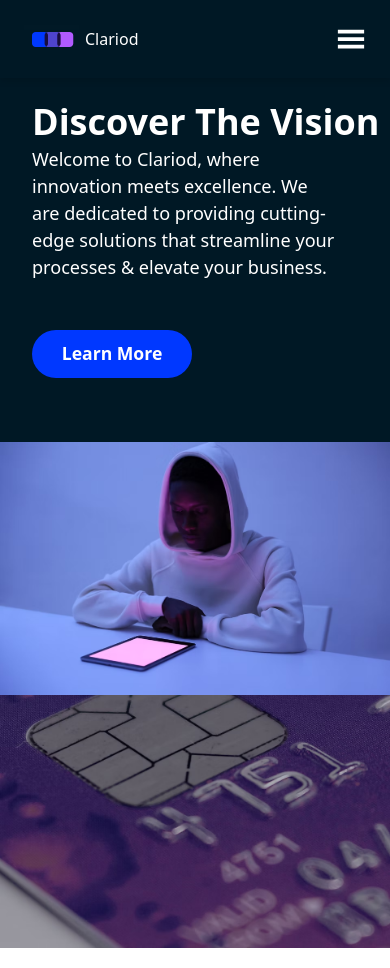
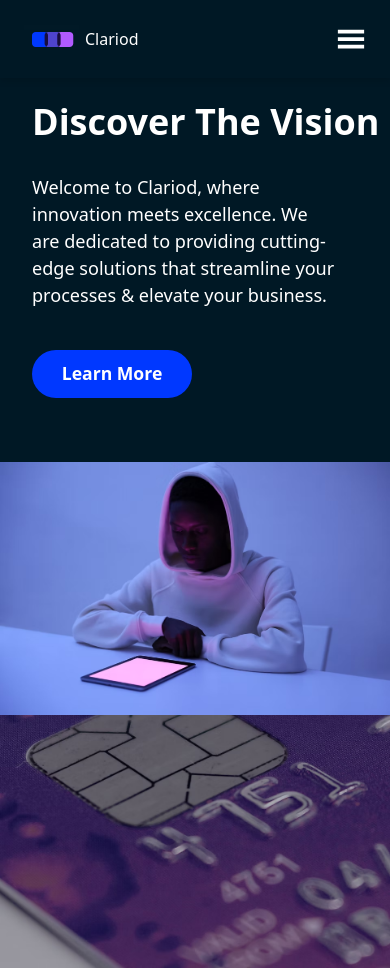
Before and after one commit to techwithdani/Clariod, a React (Vite) app in the folder frontend/: page / in a window 390 px wide. Built offline with nearby package versions, Linux system fonts and the light colour scheme.

Commit message:
Fix styling

```diff
--- a/frontend/src/components/HeroSection.jsx
+++ b/frontend/src/components/HeroSection.jsx
@@ -12,13 +12,13 @@ const HeroSection = () => {
               Discover The Vision
             </h1>
           </div>
-          <div className="w-96 mt-1 pl-8 md:w-1/2 md:pl-0 md:pr-21 xl:pr-39 2xl:pr-52">
+          <div className="w-96 mt-8 pl-8 md:w-1/2 md:mt-1 md:pl-0 md:pr-21 xl:pr-39 2xl:pr-52">
             <p className="text-[1.13rem] md:text-[1.30rem] lg:text-[1.40rem] xl:text-2xl">
               Welcome to Clariod, where innovation meets excellence. We are
               dedicated to providing cutting-edge solutions that streamline your
               processes & elevate your business.
             </p>
-            <div className="mt-12">
+            <div className="mt-10">
               <Button text={"Learn More"} />
             </div>
           </div>
```
